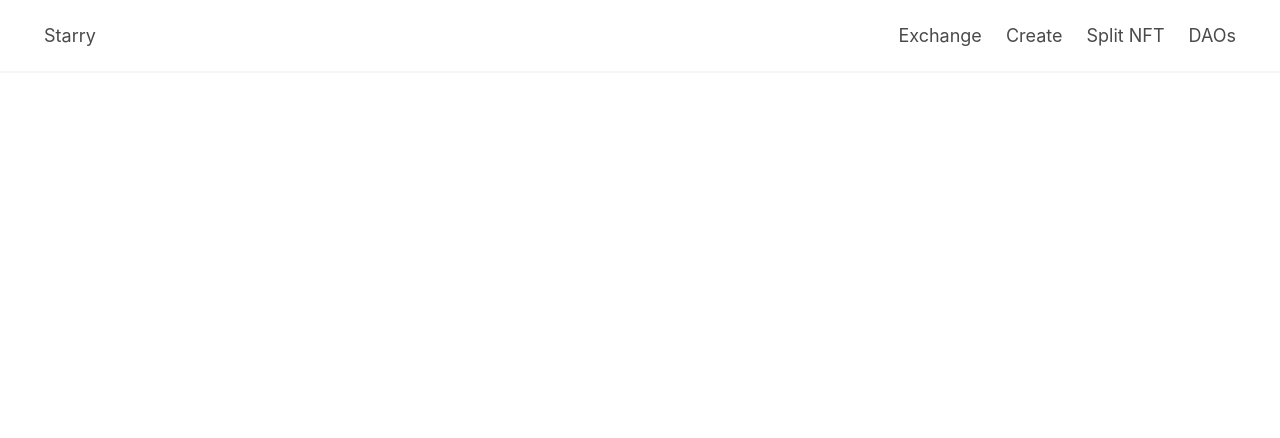
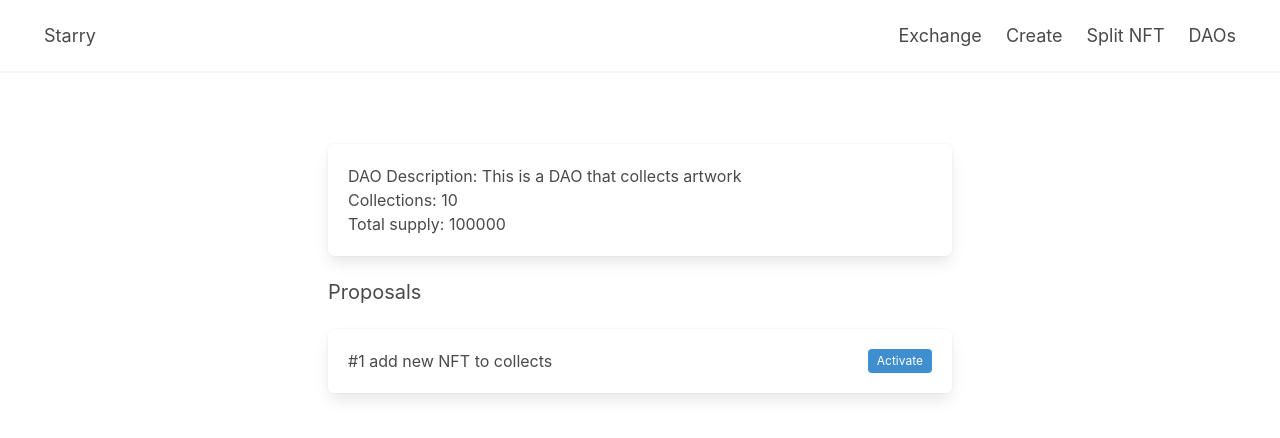
Before and after one commit to Starry-Network/frontend_mvp, a React (Create React App) app: page /dao/1 in a window 1280 px wide. Shown: the top 438 px of the page. Built offline with nearby package versions, Linux system fonts and the light colour scheme.

Commit message:
add DAoDetail page

```diff
--- a/src/App.js
+++ b/src/App.js
@@ -9,7 +9,9 @@ import Home from './pages/Home'
 import Create from './pages/Create'
 import SpiltNFT from './pages/SplitNFT'
 import NFT from './pages/NFT'
-import DAOs from './pages/DAOs'
+import DAOList from './pages/DAOList'
+import DAODetail from './pages/DAODetail'
+
 
 
 import 'bulma/css/bulma.css'
@@ -33,8 +35,11 @@ function App() {
         <Route path="/nft/:index">
           <NFT />
         </Route>
-        <Route path="/daos">
-          <DAOs />
+        <Route path="/dao/list">
+          <DAOList />
+        </Route>
+        <Route path="/dao/:index">
+          <DAODetail />
         </Route>
       </Switch>
     </Router>
--- a/src/components/navbar.js
+++ b/src/components/navbar.js
@@ -15,7 +15,7 @@ const NavbarEnd = () => (
         <Link className="navbar-item" to="/splitNFT">
             Split NFT
         </Link>
-        <Link className="navbar-item" to="/daos">
+        <Link className="navbar-item" to="/dao/list">
             DAOs
         </Link>
     </div>
--- /dev/null
+++ b/src/pages/DAODetail.js
@@ -0,0 +1,48 @@
+// import {
+//     useParams
+// } from "react-router-dom";
+import Layout from '../components/layout'
+
+export default function DAODetail() {
+    // const { index } = useParams();
+    return (
+        <Layout>
+            <section className="hero">
+                <div className="hero-body">
+                    <div className="columns">
+                        <div className="column">
+                        </div>
+                        <div className="column is-three-fifths">
+                            <div className="columns is-centered">
+                                <div className="column ">
+                                    <div className="box">
+                                        <p>
+                                            DAO Description: This is a DAO that collects artwork
+                                        </p>
+                                        <p>Collections: 10</p>
+                                        <p>Total supply: 100000</p>
+                                    </div>
+                                    <p className="subtitle">Proposals</p>
+                                    <div className="box">
+                                        <div className="level">
+                                            <div className="level-left">
+                                                <p className="level-item">#1 add new NFT to collects</p>
+                                            </div>
+                                            <div className="level-right">
+                                                <div className="level-item">
+                                                    <span class="tag is-info">Activate</span>
+                                                </div>
+                                            </div>
+                                        </div>
+                                    </div>
+                                </div>
+                            </div>
+                        </div>
+                        <div className="column">
+                        </div>
+                    </div>
+                </div>
+            </section>
+        </Layout>
+    )
+}
--- a/src/pages/DAOs.js
+++ b/src/pages/DAOList.js
@@ -1,8 +1,10 @@
 
 import Layout from '../components/layout'
+import {
+    Link,
+} from "react-router-dom";
 
-
-export default function Home() {
+export default function DAOList() {
     return (
         <Layout>
             <section className="hero">
@@ -14,9 +16,11 @@ export default function Home() {
                         </div>
                     </div>
                     <div className="columns is-multiline">
-                        <div class="box">
-                            here is a art nfts dao
+                        <Link to={`/dao/${0}`}>
+                            <div className="box">
+                                This is a DAO that collects artwork
                         </div>
+                        </Link>
                     </div>
                 </div>
             </section>
```
